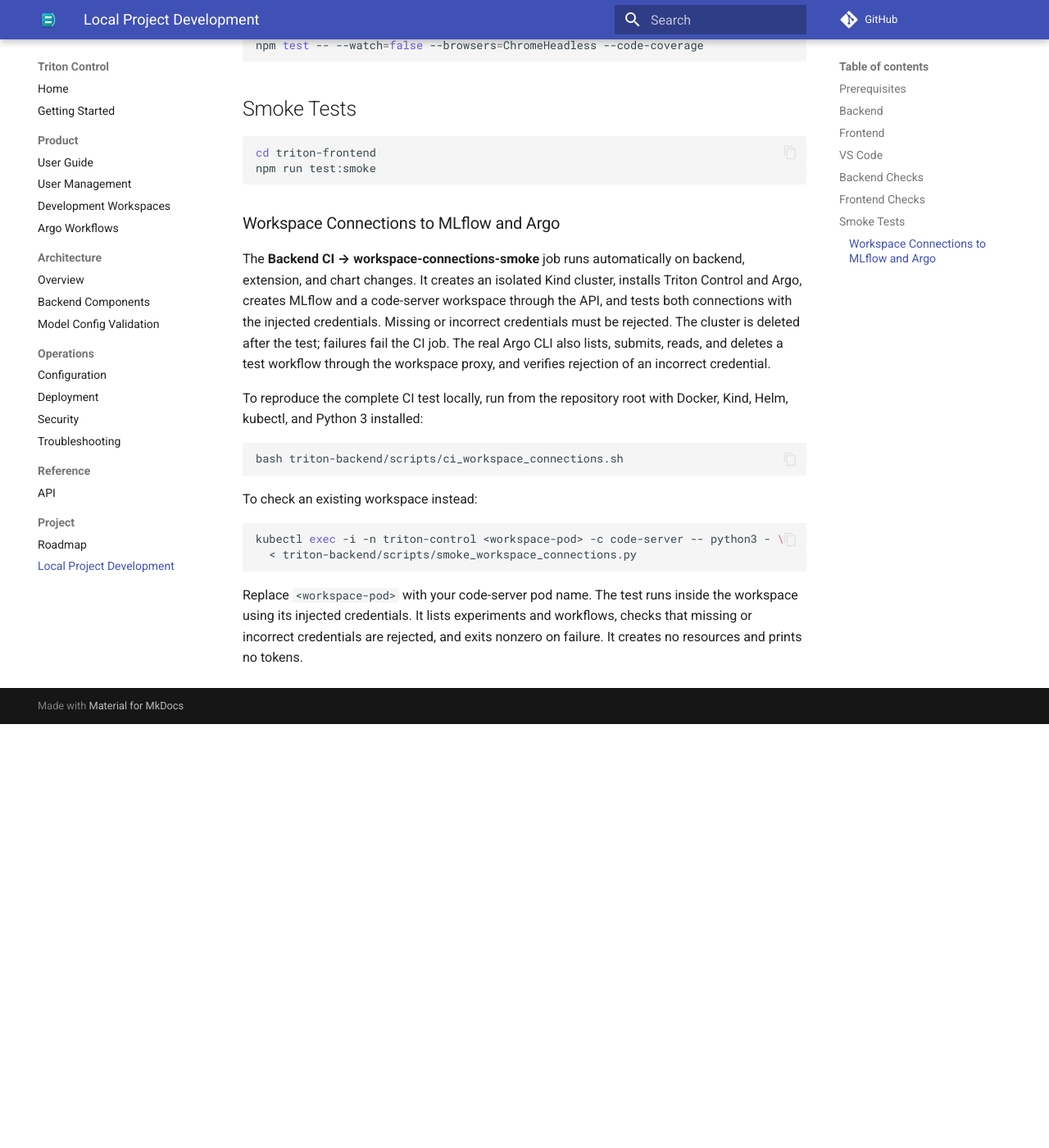
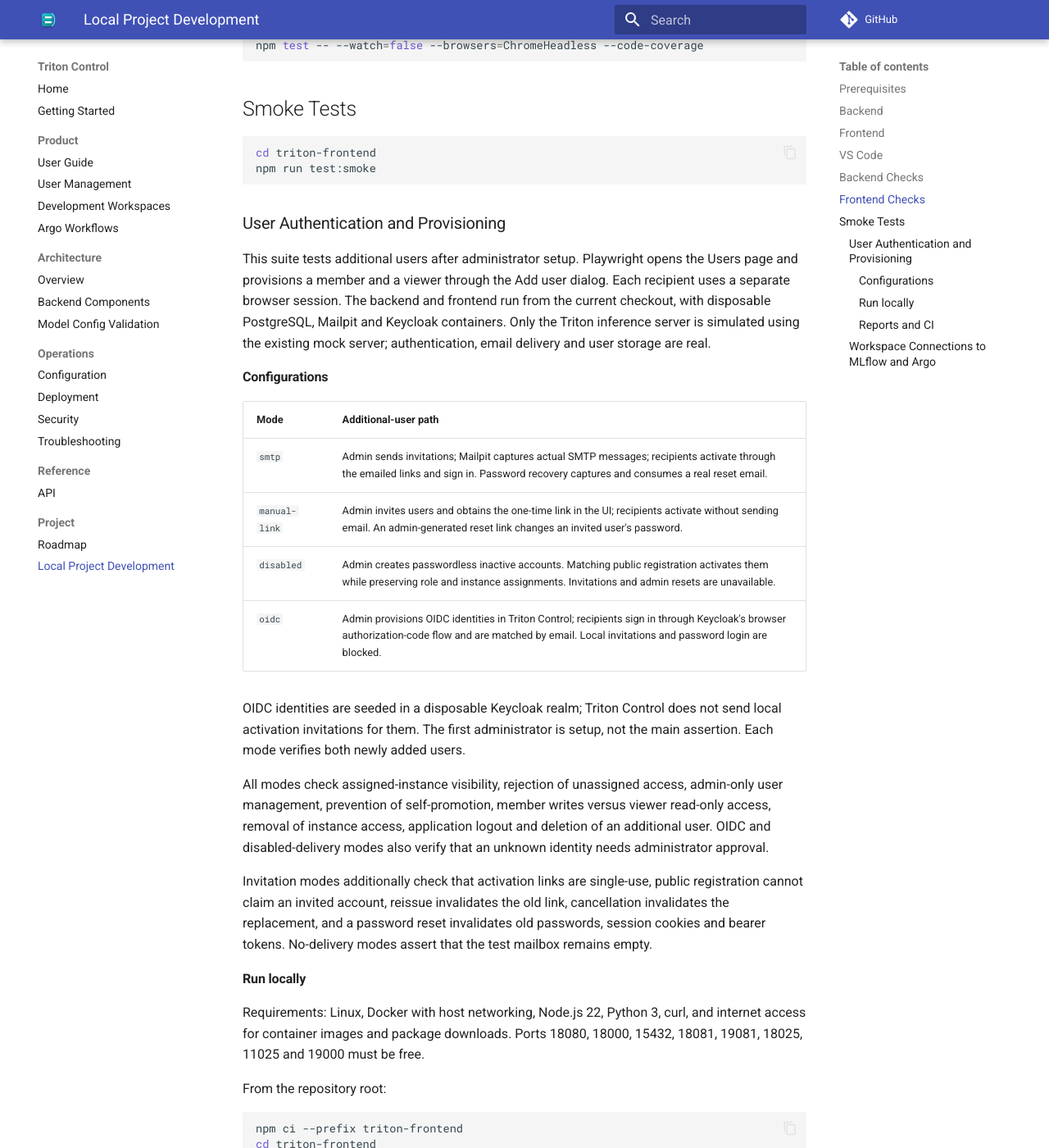
Before and after one commit to ai-lab-tech/triton-control, an MkDocs documentation site: the page built from docs/development.md, in a window 1280 px wide and 1400 px high, scrolled down 2094 px. Shown: the whole window at 82% size. Built offline with MkDocs 1.6.1 and Material for MkDocs 9.7.7, drawn with Linux system fonts in a browser that asks for light colours; comment, search, counter and statistics services are not loaded; before the commit the page ends 2977 px from its top, so only the background shows below that; some of the changed text lies outside the part shown.

Commit message:
docs: add user authentication smoke tests section to development documentation

````diff
--- a/docs/development.md
+++ b/docs/development.md
@@ -108,6 +108,90 @@
 npm run test:smoke
 ```
 
+### User Authentication and Provisioning
+
+This suite tests additional users after administrator setup. Playwright opens
+the Users page and provisions a member and a viewer through the Add user dialog.
+Each recipient uses a separate browser session. The backend and frontend run
+from the current checkout, with disposable PostgreSQL, Mailpit and Keycloak
+containers. Only the Triton inference server is simulated using the existing
+mock server; authentication, email delivery and user storage are real.
+
+#### Configurations
+
+| Mode | Additional-user path |
+| --- | --- |
+| `smtp` | Admin sends invitations; Mailpit captures actual SMTP messages; recipients activate through the emailed links and sign in. Password recovery captures and consumes a real reset email. |
+| `manual-link` | Admin invites users and obtains the one-time link in the UI; recipients activate without sending email. An admin-generated reset link changes an invited user's password. |
+| `disabled` | Admin creates passwordless inactive accounts. Matching public registration activates them while preserving role and instance assignments. Invitations and admin resets are unavailable. |
+| `oidc` | Admin provisions OIDC identities in Triton Control; recipients sign in through Keycloak's browser authorization-code flow and are matched by email. Local invitations and password login are blocked. |
+
+OIDC identities are seeded in a disposable Keycloak realm; Triton Control does
+not send local activation invitations for them. The first administrator is
+setup, not the main assertion. Each mode verifies both newly added users.
+
+All modes check assigned-instance visibility, rejection of unassigned access,
+admin-only user management, prevention of self-promotion, member writes versus
+viewer read-only access, removal of instance access, application logout and
+deletion of an additional user. OIDC and disabled-delivery modes also verify
+that an unknown identity needs administrator approval.
+
+Invitation modes additionally check that activation links are single-use,
+public registration cannot claim an invited account, reissue invalidates the old
+link, cancellation invalidates the replacement, and a password reset invalidates
+old passwords, session cookies and bearer tokens. No-delivery modes assert that
+the test mailbox remains empty.
+
+#### Run locally
+
+Requirements: Linux, Docker with host networking, Node.js 22, Python 3, curl,
+and internet access for container images and package downloads. Ports 18080,
+18000, 15432, 18081, 19081, 18025, 11025 and 19000 must be free.
+
+From the repository root:
+
+```bash
+npm ci --prefix triton-frontend
+cd triton-frontend
+npx playwright install --with-deps chromium
+cd ..
+bash triton-frontend/e2e/user-auth/run.sh
+```
+
+By default, all four modes run sequentially with a fresh application database
+for each. To run one configuration:
+
+```bash
+AUTH_SMOKE_MODE=smtp bash triton-frontend/e2e/user-auth/run.sh
+```
+
+`AUTH_SMOKE_SKIP_BUILD=true` reuses `triton-control:user-auth-smoke`; leave it
+unset to build the current checkout. The runner generates disposable
+credentials, binds test services to loopback, and cleans up its named containers,
+database volumes, mock server and temporary credentials on exit. Mailpit only
+captures mail; no external recipients are contacted.
+
+The Keycloak realm uses the documented
+[startup realm import](https://www.keycloak.org/server/importExport), and SMTP
+messages are read using the [Mailpit API](https://mailpit.axllent.org/docs/api-v1/).
+
+#### Reports and CI
+
+```bash
+cd triton-frontend
+npx playwright show-report playwright-report/user-auth/smtp
+```
+
+Replace `smtp` with `manual-link`, `disabled` or `oidc` for other reports.
+Failure screenshots/traces are in `test-results/user-auth/<mode>/`; service logs
+are in `test-results/user-auth-runtime/`. Traces can contain test credentials and
+activation links, so keep artifacts confined to this disposable test environment.
+
+`.github/workflows/user-auth-smoke.yml` runs a four-job matrix for relevant pull
+requests and supports manual dispatch. Every job uploads its report and logs;
+there are no automatic test retries. These tests cover plain SMTP capture and a
+local Keycloak provider, not production mail TLS or every external OIDC provider.
+
 ### Workspace Connections to MLflow and Argo
 
 The **Backend CI → workspace-connections-smoke** job runs automatically on
````
Also changed, not shown: docs/index.md (+1 -1 lines).
